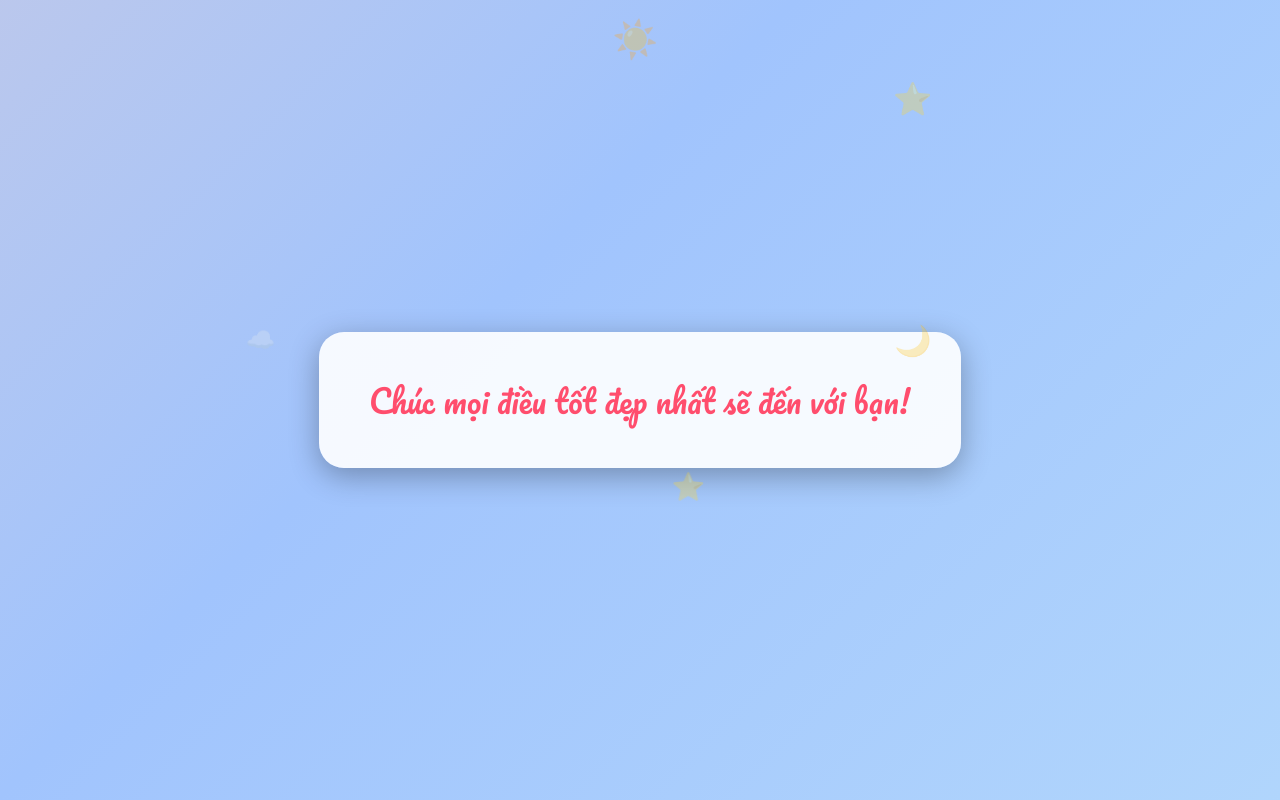
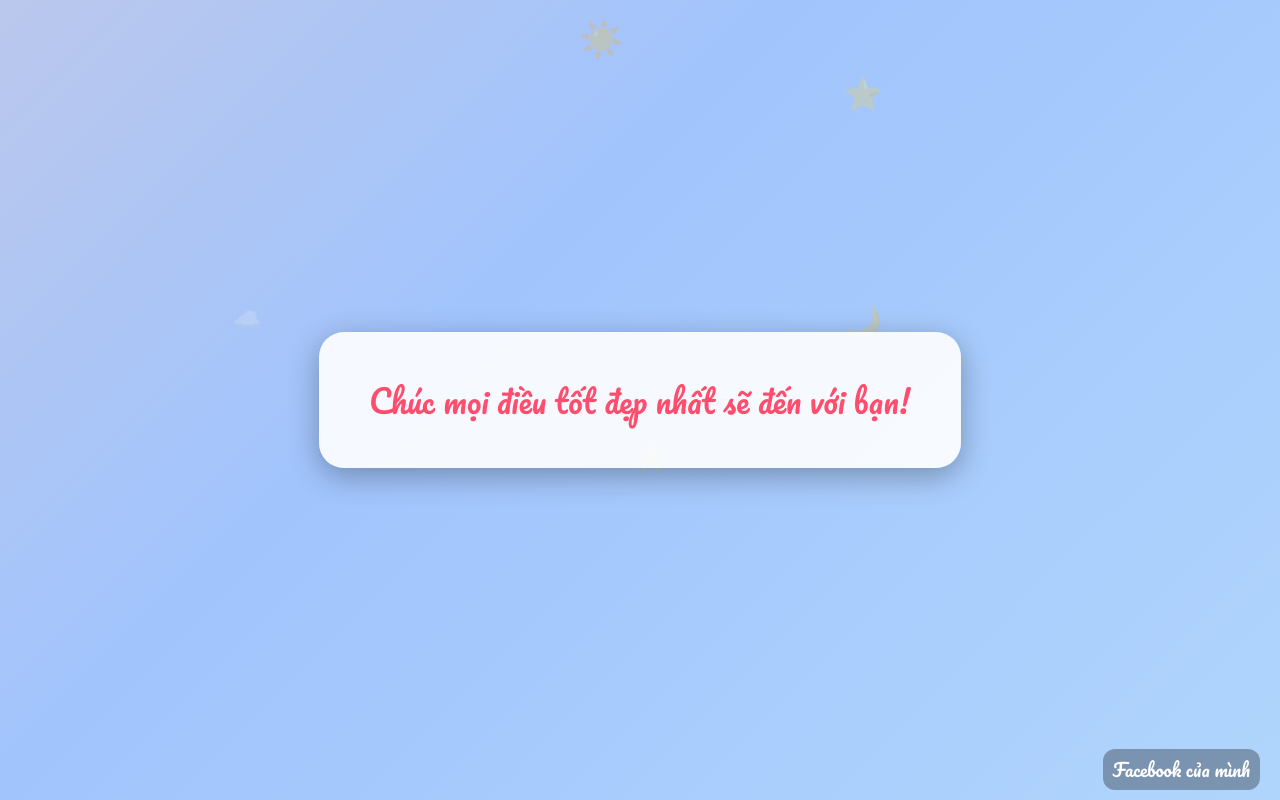
Before and after one commit to Ddajt2306/loi-chuc, a plain HTML site: page index.html in a window 1280 px wide. Drawn offline with Linux system fonts and the light colour scheme.

Commit message:
Update index.html

```diff
--- a/index.html
+++ b/index.html
@@ -36,11 +36,12 @@ body {
     max-width: 600px;
     background: rgba(255, 255, 255, 0.9);
     animation: fadeIn 1.2s ease forwards;
+    z-index: 1;
 }
 
 .wish {
     font-size: 32px;
-    color: #ff4d6d; /* chữ nổi bật */
+    color: #ff4d6d;
     text-align: center;
     animation: pop 0.7s ease forwards;
 }
@@ -55,11 +56,11 @@ body {
     100% { transform: scale(1); opacity: 1; }
 }
 
-/* Họa tiết ngẫu nhiên */
+/* Họa tiết SVG tinh tế */
 .decoration {
     position: absolute;
-    font-size: 30px;
-    opacity: 0.3;
+    font-size: 25px;
+    opacity: 0.25;
     pointer-events: none;
     animation: float 6s ease-in-out infinite;
 }
@@ -69,6 +70,24 @@ body {
     50% { transform: translateY(-10px); }
     100% { transform: translateY(0px); }
 }
+
+/* Link Facebook ở đáy */
+#fb-link {
+    position: fixed;
+    bottom: 10px;
+    right: 20px;
+    font-size: 18px;
+    color: #fff;
+    text-decoration: none;
+    background: rgba(0,0,0,0.3);
+    padding: 5px 10px;
+    border-radius: 12px;
+    transition: all 0.3s ease;
+    z-index: 2;
+}
+#fb-link:hover {
+    background: rgba(0,0,0,0.6);
+}
 </style>
 </head>
 
@@ -76,6 +95,8 @@ body {
 <div class="card">
     <div class="wish" id="wish">Đang tạo lời chúc...</div>
 </div>
+
+<a href="https://www.facebook.com/ddajt2306" target="_blank" id="fb-link">Facebook của mình</a>
 
 <script>
 // Danh sách lời chúc
@@ -94,13 +115,13 @@ const wishes = [
 document.getElementById("wish").innerText =
     wishes[Math.floor(Math.random() * wishes.length)];
 
-// Họa tiết ngẫu nhiên
+// Họa tiết SVG tinh tế
 const icons = ["❤️","⭐","☁️","🌸","☀️","🌙"];
-for (let i=0; i<5; i++){ // chỉ 5 họa tiết
+for (let i=0; i<5; i++){ // chỉ 5 họa tiết mỗi lần load
     const icon = document.createElement("div");
     icon.className = "decoration";
-    icon.style.left = Math.random()*90 + "%";
-    icon.style.top = Math.random()*80 + "%";
+    icon.style.left = Math.random()*85 + "%";
+    icon.style.top = Math.random()*75 + "%";
     icon.style.fontSize = 20 + Math.random()*20 + "px";
     icon.innerText = icons[Math.floor(Math.random()*icons.length)];
     document.body.appendChild(icon);
```
